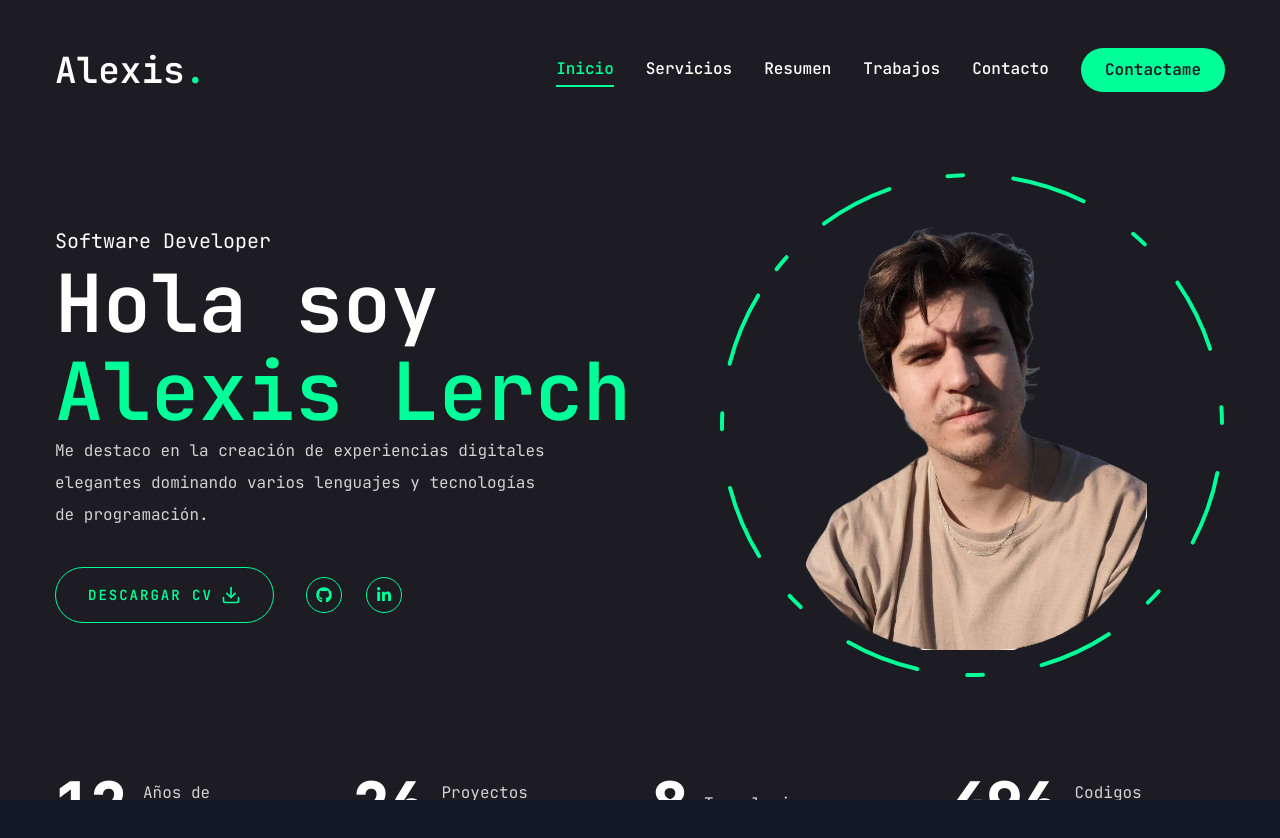
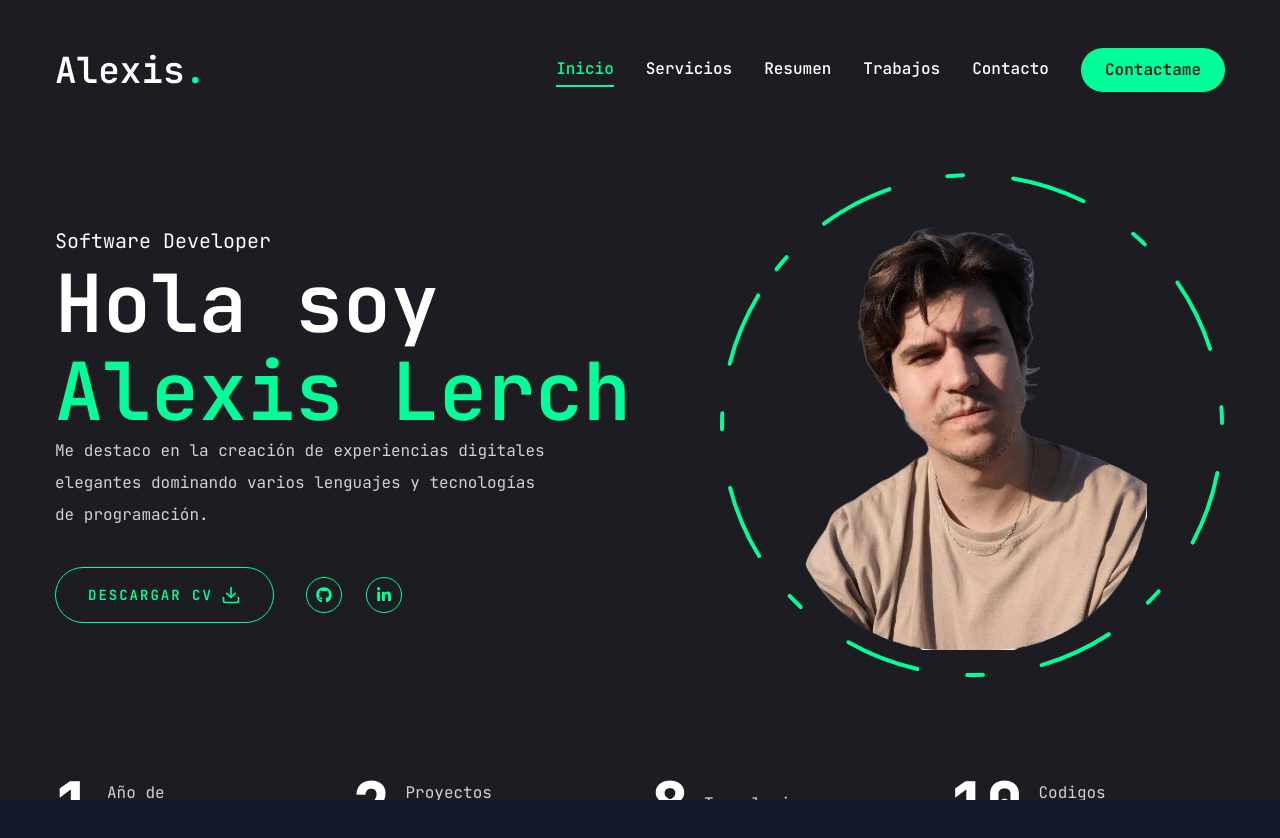
Before and after one commit to AlexisLerch/Portafolio-NextJS-AlexisLerch, a Next.js app: page / in a window 1280 px wide. Shown: the top 838 px of the page. Built offline with nearby package versions, Linux system fonts and the light colour scheme.

Commit message:
actualizacion de stats

```diff
--- a/components/Stats.jsx
+++ b/components/Stats.jsx
@@ -4,11 +4,11 @@ import CountUp from "react-countup";
 
 const stats = [
     {
-        num: 12,
-        text: "Años de experiencia",
+        num: 1,
+        text: "Año de experiencia",
     },
     {
-        num: 26,
+        num: 2,
         text: "Proyectos completados",
     },
     {
@@ -16,7 +16,7 @@ const stats = [
         text: "Tecnologias",
     },
     {
-        num: 500,
+        num: 10,
         text: "Codigos realizados",
     },
 ]
```
Also changed, not shown: firebase.json (deleted), 1 other file (tests, documents, lock files or other folders).
